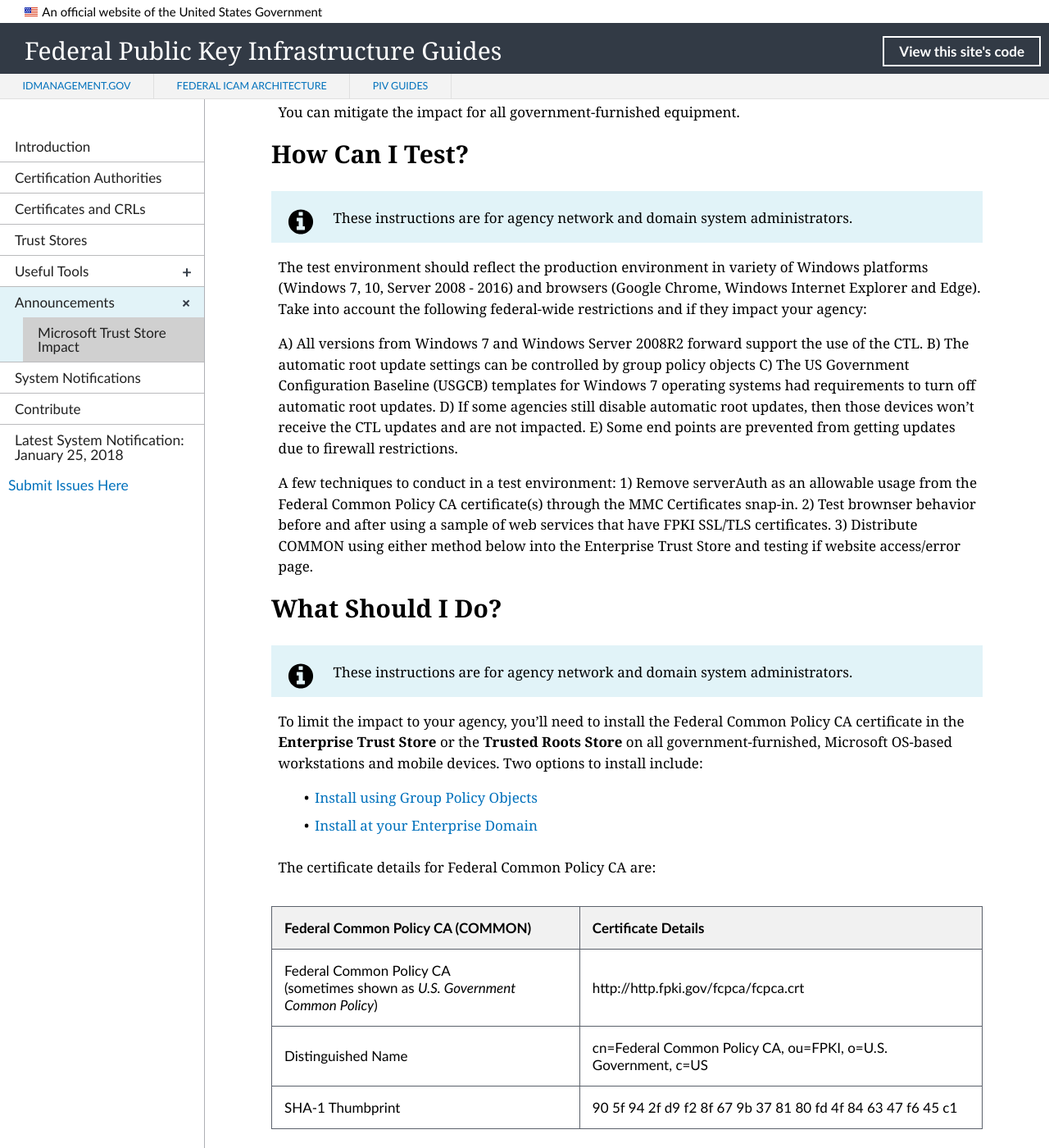
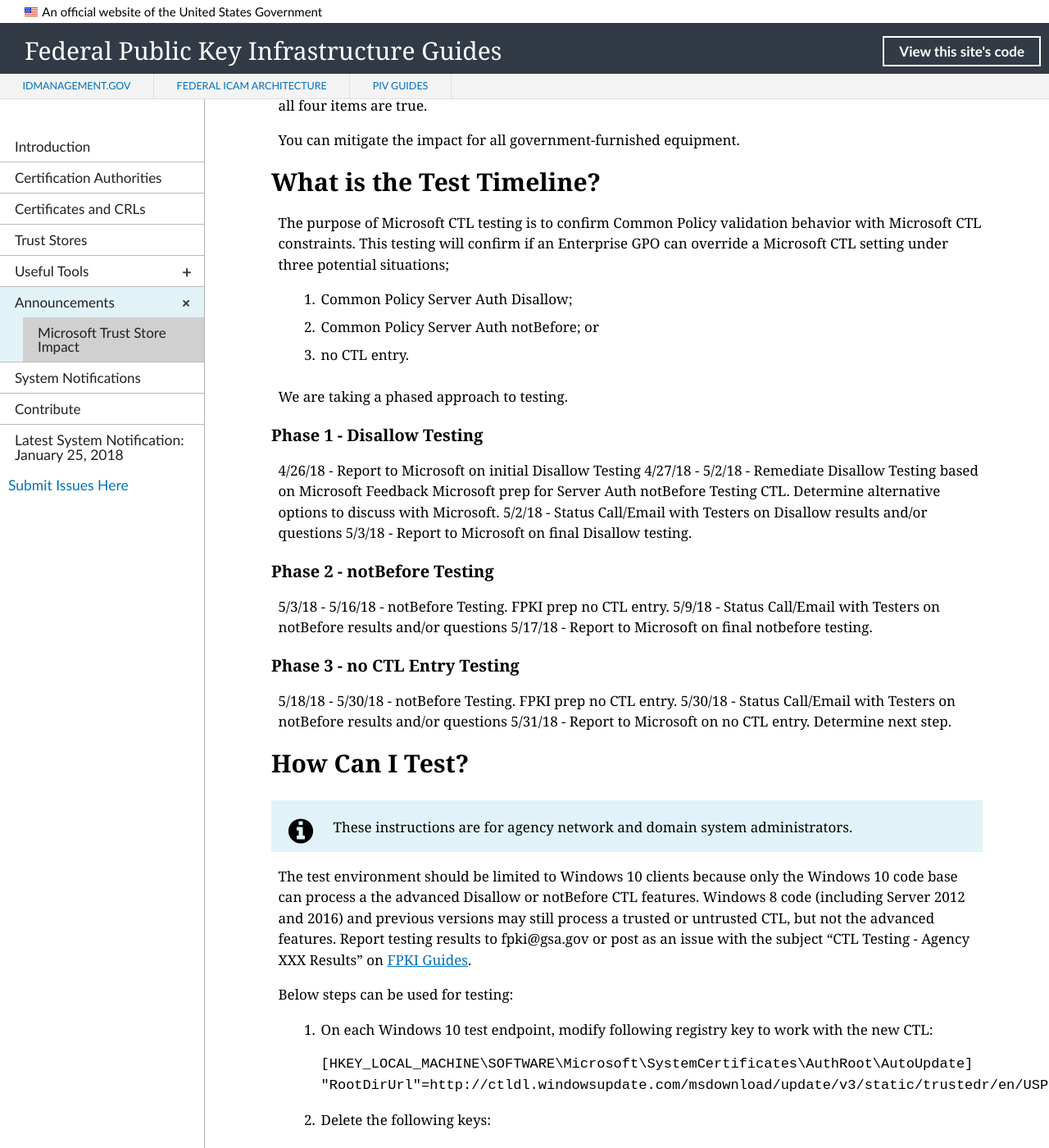
Before and after one commit to GSA/fpki-guides, a Jekyll site: the page built from _announcements/01_microsoft_constraint.md, in a window 1280 px wide and 1400 px high, scrolled down 942 px. Shown: the whole window at 82% size. Built offline with Jekyll 4.4.1, drawn with Linux system fonts in a browser that asks for light colours; nearby versions of some CDN libraries; library files that are not in the unit come from our copies; some of the changed text lies outside the part shown.

Commit message:
Test Procedure and Timeline Update
Included draft set of test timeline and procedures.

````diff
--- a/_announcements/01_microsoft_constraint.md
+++ b/_announcements/01_microsoft_constraint.md
@@ -13,6 +13,7 @@ description: Upcoming changes to Microsoft's Trusted Root Program could impact y
 Upcoming changes to Microsoft's Trusted Root Program could impact your agency. In April 2018, Microsoft will **remove** the trust for **SSL/TLS** from our U.S. Government Root CA (Federal Common Policy CA [COMMON]) from Microsoft's globally distributed Certificate Trust List.
 
 - [What Will Be Impacted?](#what-will-be-impacted)
+- [What are the Test Instructions?](#what-is-the-test-timeline)
 - [What Should I Do?](#what-should-i-do)
 - [Frequently Asked Questions](#frequently-asked-questions)
 - [Additional Resources](#additional-resources)
@@ -30,23 +31,89 @@ This will also impact cross-agency users of the intranet websites.  For example,
 
 You can mitigate the impact for all government-furnished equipment.
 
+## What is the Test Timeline?
+
+The purpose of Microsoft CTL testing is to confirm Common Policy validation behavior with Microsoft CTL constraints. This testing will confirm if an Enterprise GPO can override a Microsoft CTL setting under three potential situations;
+1. Common Policy Server Auth Disallow;
+2. Common Policy Server Auth notBefore; or
+3. no CTL entry.
+
+We are taking a phased approach to testing.
+
+### Phase 1 - Disallow Testing
+4/26/18 - Report to Microsoft on initial Disallow Testing
+4/27/18 - 5/2/18 - Remediate Disallow Testing based on Microsoft Feedback Microsoft prep for Server Auth notBefore Testing CTL. Determine alternative options to discuss with Microsoft.
+5/2/18 - Status Call/Email with Testers on Disallow results and/or questions
+5/3/18 - Report to Microsoft on final Disallow testing.
+
+### Phase 2 - notBefore Testing
+5/3/18 - 5/16/18 - notBefore Testing. FPKI prep no CTL entry.
+5/9/18 - Status Call/Email with Testers on notBefore results and/or questions
+5/17/18 - Report to Microsoft on final notbefore testing.
+
+### Phase 3 - no CTL Entry Testing
+5/18/18 - 5/30/18 - notBefore Testing. FPKI prep no CTL entry.
+5/30/18 - Status Call/Email with Testers on notBefore results and/or questions
+5/31/18 - Report to Microsoft on no CTL entry. Determine next step.
+
 ## How Can I Test?
 
 {% include alert-info.html content="These instructions are for agency network and domain system administrators." %}
 
-The test environment should reflect the production environment in variety of Windows platforms (Windows 7, 10, Server 2008 - 2016) and browsers (Google Chrome, Windows Internet Explorer and Edge). Take into account the following federal-wide restrictions and if they impact your agency:
+The test environment should be limited to Windows 10 clients because only the Windows 10 code base can process a the advanced Disallow or notBefore CTL features. Windows 8 code (including Server 2012 and 2016) and previous versions may still process a trusted or untrusted CTL, but not the advanced features. Report testing results to fpki@gsa.gov or post as an issue with the subject "CTL Testing - Agency XXX Results" on [FPKI Guides](https://github.com/GSA/fpki-guides/issues).
 
-A) All versions from Windows 7 and Windows Server 2008R2 forward support the use of the CTL.
-B) The automatic root update settings can be controlled by group policy objects
-C) The US Government Configuration Baseline (USGCB) templates for Windows 7 operating systems had requirements to turn off automatic root updates.
-D) If some agencies still disable automatic root updates, then those devices won't receive the CTL updates and are not impacted.
-E) Some end points are prevented from getting updates due to firewall restrictions.
+Below steps can be used for testing:
 
-A few techniques to conduct in a test environment:
-1) Remove serverAuth as an allowable usage from the Federal Common Policy CA certificate(s) through the MMC Certificates snap-in.
-2) Test brownser behavior before and after using a sample of web services that have FPKI SSL/TLS certificates.
-3) Distribute COMMON using either method below into the Enterprise Trust Store and testing if website access/error page.
+1. On each Windows 10 test endpoint, modify following registry key to work with the new CTL:
+```
+[HKEY_LOCAL_MACHINE\SOFTWARE\Microsoft\SystemCertificates\AuthRoot\AutoUpdate]
+"RootDirUrl"=http://ctldl.windowsupdate.com/msdownload/update/v3/static/trustedr/en/USPKI
+```
 
+2. Delete the following keys:
+```
+[HKEY_LOCAL_MACHINE\SOFTWARE\Microsoft\SystemCertificates\AuthRoot\AutoUpdate\EncodedCtl]
+[HKEY_LOCAL_MACHINE\SOFTWARE\Microsoft\SystemCertificates\AuthRoot\AutoUpdate\LastSyncTime]
+[HKEY_LOCAL_MACHINE\SOFTWARE\Microsoft\SystemCertificates\AuthRoot\Certificates] (deleting all cached certificates)
+```
+
+3. Clear browser settings
+4. Restart endpoint
+5. Verify CTL settings on endpoint
+
+```
+The NotBefore or Disable status DO NOT show up in the UI.
+i.      [View Certs on your machine] Certutil -store -v -gmt root\.authroot > c:\data\certdetail.txt
+ii.     [View all 3rd Party Roots]
+Create roots.sst file by executing the following command: Certutil -generatesstfromwu -v roots.sst
+Create text file of the certificate details by running the following command: Certutil -dump -gmt -v roots.sst > c:\data\certdetail.txt
+From c:\data\certdetail.txt you can search for your root by your SHA1 thumbprint (or other identifying information) and find the following information:
+CERT_DISALLOWED_FILETIME_PROP_ID(104)
+CERT_NOT_BEFORE_FILETIME_PROP_ID(126)
+```
+
+6. Open a browser to website using FPKI certificates, record results. Suggested websites include:
+- https://pki.treasury.gov - Treasury Root CA Issued (FCPCA chained)
+- https://max.gov/     - Entrust Issued (non-FCPCA chained)
+- https://csrc.nist.gov/ - DigiCert Issued (non-FCPCA chained)
+- https://psa.dmdc.osd.mil/psawebdocs/ - DoD Root CA 3 Issued (FCPCA chained)
+
+(% include alert-info.html content="Please pass along any other websites used for testing" %)
+
+7. Conduct GPO update with Common Policy following [What Should I Do?](#what-should-i-do)
+8. Repeat step 6.
+9. Once testing is done, to return the systems to their normal configuration:
+
+```
+On each test system, modify following registry key to work with the default URL:
+[HKEY_LOCAL_MACHINE\SOFTWARE\Microsoft\SystemCertificates\AuthRoot\AutoUpdate]
+"RootDirUrl"=http://ctldl.windowsupdate.com/msdownload/update/v3/static/trustedr/en
+And delete these keys again:
+[HKEY_LOCAL_MACHINE\SOFTWARE\Microsoft\SystemCertificates\AuthRoot\AutoUpdate\EncodedCtl]
+[HKEY_LOCAL_MACHINE\SOFTWARE\Microsoft\SystemCertificates\AuthRoot\AutoUpdate\LastSyncTime]
+[HKEY_LOCAL_MACHINE\SOFTWARE\Microsoft\SystemCertificates\AuthRoot\Certificates] (deleting all cached certificates)
+
+```
 ## What Should I Do?
 
 {% include alert-info.html content="These instructions are for agency network and domain system administrators." %}
````
